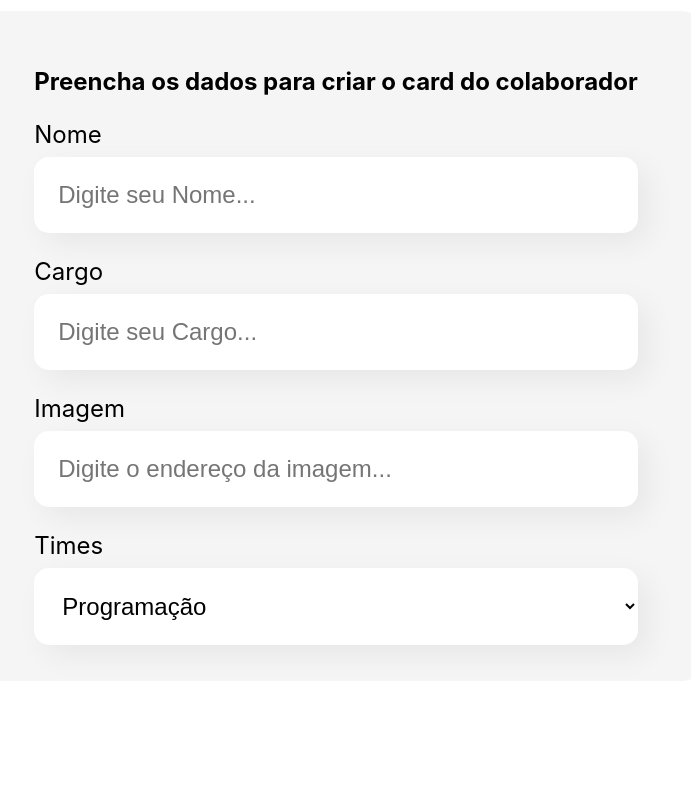
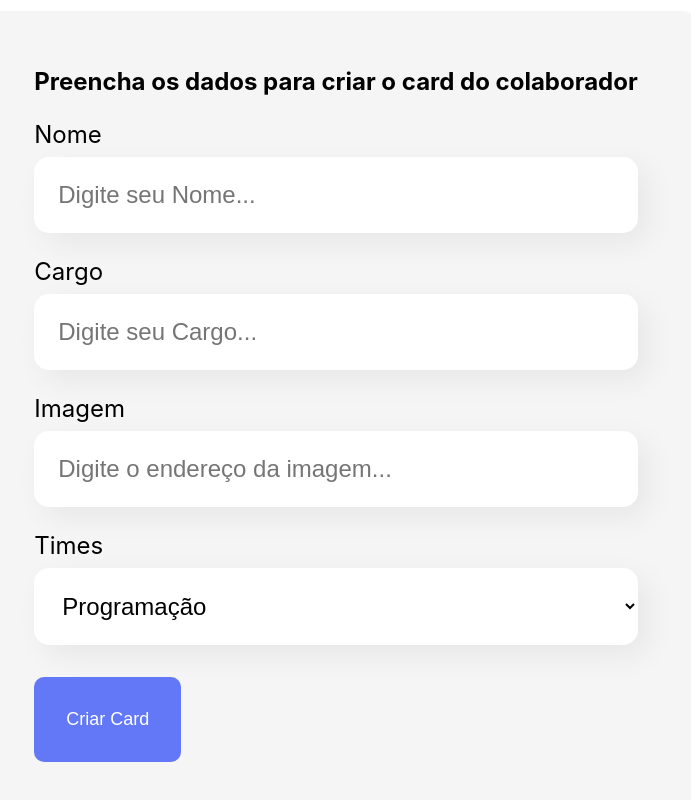
Before and after one commit to GabrielCostaMarques/Projeto-React, a React (Create React App) app in the folder organo/: page / in a window 1280 px wide. Shown: the part 567-1367 px from the top of the page, without its empty margins (304-995 px from the left). Before the commit the page ends 1328 px from the top, so only its background shows below. Built offline with nearby package versions, Linux system fonts and the light colour scheme.

Commit message:
Criando o botão do formulário

```diff
--- /dev/null
+++ b/organo/src/componentes/Botao/botao.css
@@ -0,0 +1,16 @@
+.botao{
+    background-color: #6278f7;
+    border-radius: 10px;
+    font-weight: 700px;
+    font-size: 18px;
+    padding: 32px;
+    border: none;
+    cursor: pointer;
+    color: #fff;
+    margin: 32px 0;
+}
+
+.botao:hover{
+    color: #95ffd4;
+
+}
--- /dev/null
+++ b/organo/src/componentes/Botao/index.js
@@ -0,0 +1,10 @@
+import './botao.css'
+
+const Botao = (props)=>{
+    return(
+        <button className="botao">{props.children}</button>
+
+    )
+}
+
+export default Botao
--- a/organo/src/componentes/Formulario/index.js
+++ b/organo/src/componentes/Formulario/index.js
@@ -1,3 +1,4 @@
+import Botao from '../Botao'
 import CampoTexto from '../CampoTexto'
 import ListaSuspensa from '../ListaSuspensa'
 import './Formulario.css'
@@ -20,6 +21,7 @@
                 <CampoTexto label="Cargo" placeholder="Digite seu Cargo" />
                 <CampoTexto label="Imagem" placeholder="Digite o endereço da imagem" />
                 <ListaSuspensa label ="Times" itens={times}></ListaSuspensa>
+                <Botao>Criar Card</Botao>
             </form>
         </section>
     )
```
